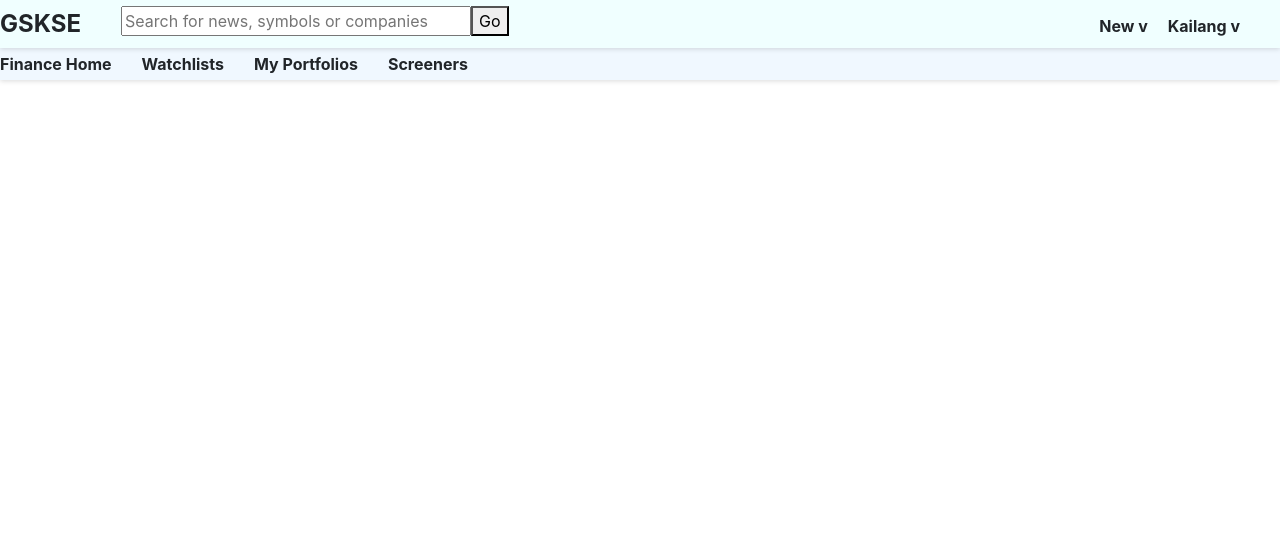
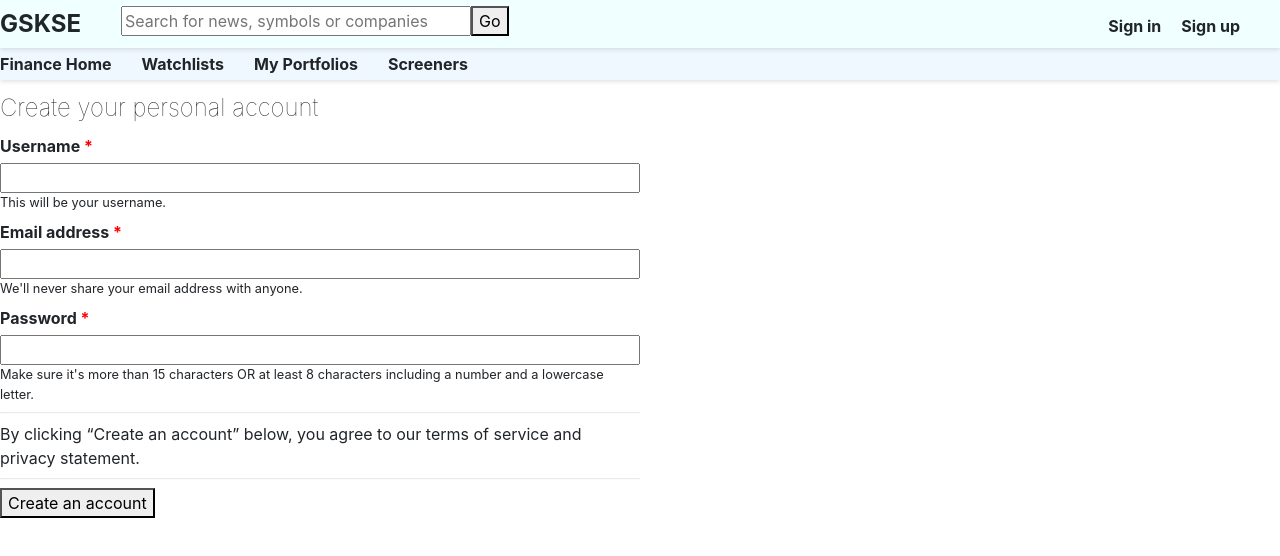
Before and after one commit to DotLab/gskse-client-react, a React (Create React App) app: page /join in a window 1280 px wide. Shown: the top 556 px of the page. Built offline with nearby package versions, Linux system fonts and the light colour scheme.

Commit message:
Add Join, Login pages

```diff
--- a/public/atomic.css
+++ b/public/atomic.css
@@ -52,26 +52,29 @@
 .C\(gainsboro\)\:h:hover {
   color: gainsboro;
 }
-.C\(red\)\:h:hover {
-  color: red;
+.C\(dodgerblue\)\:h:hover {
+  color: dodgerblue;
 }
 .C\(deepskyblue\)\:h:hover {
   color: deepskyblue;
 }
-.C\(dodgerblue\)\:h:hover {
-  color: dodgerblue;
+.C\(red\)\:h:hover {
+  color: red;
 }
 .HomeShowcaseLinksItem:hover .HomeShowcaseLinksItem\:h_C\(dodgerblue\) {
   color: dodgerblue;
 }
+.Cur\(p\) {
+  cursor: pointer;
+}
 .Cur\(a\) {
   cursor: auto;
 }
-.Cur\(p\) {
-  cursor: pointer;
-}
 .D\(ib\) {
   display: inline-block;
+}
+.D\(b\) {
+  display: block;
 }
 .Blur\(30px\) {
   filter: blur(30px);
@@ -82,11 +85,14 @@
 .Fl\(start\) {
   float: left;
 }
+.Fw\(lr\) {
+  font-weight: lighter;
+}
 .Fw\(b\) {
   font-weight: bold;
 }
-.Fz\(\.75em\) {
-  font-size: .75em;
+.Fz\(\.8em\) {
+  font-size: .8em;
 }
 .Fz\(\.9em\) {
   font-size: .9em;
@@ -100,8 +106,8 @@
 .Fz\(1em\) {
   font-size: 1em;
 }
-.Fz\(\.8em\) {
-  font-size: .8em;
+.Fz\(\.75em\) {
+  font-size: .75em;
 }
 .H\(100\%\) {
   height: 100%;
@@ -121,13 +127,13 @@
 .Lh\(2\) {
   line-height: 2;
 }
+.Mx\(5px\) {
+  margin-left: 5px;
+  margin-right: 5px;
+}
 .Mx\(a\) {
   margin-left: auto;
   margin-right: auto;
-}
-.Mx\(5px\) {
-  margin-left: 5px;
-  margin-right: 5px;
 }
 .Mt\(6px\) {
   margin-top: 6px;
@@ -192,6 +198,9 @@
 .Start\(0\) {
   left: 0;
 }
+.Op\(\.2\) {
+  opacity: .2;
+}
 .Op\(\.4\) {
   opacity: .4;
 }
@@ -244,11 +253,11 @@
 .Whs\(nw\) {
   white-space: nowrap;
 }
+.W\(5\%\) {
+  width: 5%;
+}
 .W\(100\%\) {
   width: 100%;
-}
-.W\(20\%\) {
-  width: 20%;
 }
 .W\(25\%\) {
   width: 25%;
@@ -259,8 +268,11 @@
 .W\(40\%\) {
   width: 40%;
 }
-.W\(5\%\) {
-  width: 5%;
+.W\(20\%\) {
+  width: 20%;
+}
+.W\(50\%\) {
+  width: 50%;
 }
 .W\(75\%\) {
   width: 75%;
--- a/src/App.js
+++ b/src/App.js
@@ -1,11 +1,22 @@
 import React, {Component} from 'react';
-import {Route, Link, withRouter} from 'react-router-dom';
+import {Route, Link, Switch, withRouter} from 'react-router-dom';
 
 import Home from './Home';
+import Join from './Join';
+import Login from './Login';
 
 class App extends Component {
+  constructor(props) {
+    super(props);
+
+    this.state = {
+      user: null,
+    };
+  }
+
   render() {
     const history = this.props.history;
+    const user = this.state.user;
 
     return <div className="Mih(1000px)">
       {/* header */}
@@ -19,7 +30,7 @@ class App extends Component {
               placeholder="Search for news, symbols or companies"/>
             <button>Go</button>
           </span>
-          <span className="Pos(a) End(40px) B(10px)">
+          {user ? <span className="Pos(a) End(40px) B(10px)">
             <span className="Fw(b) Mstart(20px) Pos(r) C(dodgerblue):h">
                 New v
               <select className="Pos(a) Start(0) W(100%) Op(0) Cur(p)" onChange={(e) => history.push(e.target.value)}>
@@ -38,7 +49,10 @@ class App extends Component {
                 <option value="logout">Sign out</option>
               </select>
             </span>
-          </span>
+          </span> : <span className="Pos(a) End(40px) B(10px)">
+            <Link className="Fw(b) Mstart(20px)" to="/login">Sign in</Link>
+            <Link className="Fw(b) Mstart(20px)" to="/join">Sign up</Link>
+          </span>}
         </div>
       </div>
 
@@ -53,7 +67,12 @@ class App extends Component {
       </div>
 
       {/* main */}
-      <Route path="/" exact component={Home} />
+      <Switch>
+        <Route path="/" exact component={Home} />
+        <Route path="/join" exact component={Join} />
+        <Route path="/login" exact component={Login} />
+        <Route />
+      </Switch>
     </div>;
   }
 }
--- /dev/null
+++ b/src/Join.js
@@ -0,0 +1,25 @@
+import React from 'react';
+
+export default function Join() {
+  return <div className="Mt(10px) Maw(1280px) Mx(a)">
+    <div className="W(50%)">
+      <h2 className="Fw(lr)">Create your personal account</h2>
+      <label className="Fw(b) Mb(5px)">Username <span className="C(red)">*</span></label>
+      <input className="D(b) W(100%)" type="text"/>
+      <label className="D(b) Fz(.8em)">This will be your username.</label>
+
+      <label className="Fw(b) Mb(5px)">Email address <span className="C(red)">*</span></label>
+      <input className="D(b) W(100%)" type="text"/>
+      <label className="D(b) Fz(.8em)">We'll never share your email address with anyone.</label>
+
+      <label className="Fw(b) Mb(5px)">Password <span className="C(red)">*</span></label>
+      <input className="D(b) W(100%)" type="text"/>
+      <label className="D(b) Fz(.8em)">Make sure it's more than 15 characters OR at least 8 characters including a number and a lowercase letter.</label>
+
+      <hr className="Op(.2)"/>
+      <div>By clicking “Create an account” below, you agree to our terms of service and privacy statement.</div>
+      <hr className="Op(.2)"/>
+      <button>Create an account</button>
+    </div>
+  </div>;
+}
--- /dev/null
+++ b/src/Login.js
@@ -0,0 +1,16 @@
+import React from 'react';
+
+export default function Login() {
+  return <div className="Mt(10px) Maw(1280px) Mx(a)">
+    <div className="W(50%)">
+      <h2 className="Fw(lr)">Sign in to Gensokyo Stock Exchange</h2>
+      <label className="Fw(b) Mb(5px)">Username or email address</label>
+      <input className="D(b) W(100%) Mb(10px)" type="text"/>
+
+      <label className="Fw(b) Mb(5px)">Password</label>
+      <input className="D(b) W(100%) Mb(10px)" type="text"/>
+
+      <button>Sign in</button>
+    </div>
+  </div>;
+}
```
